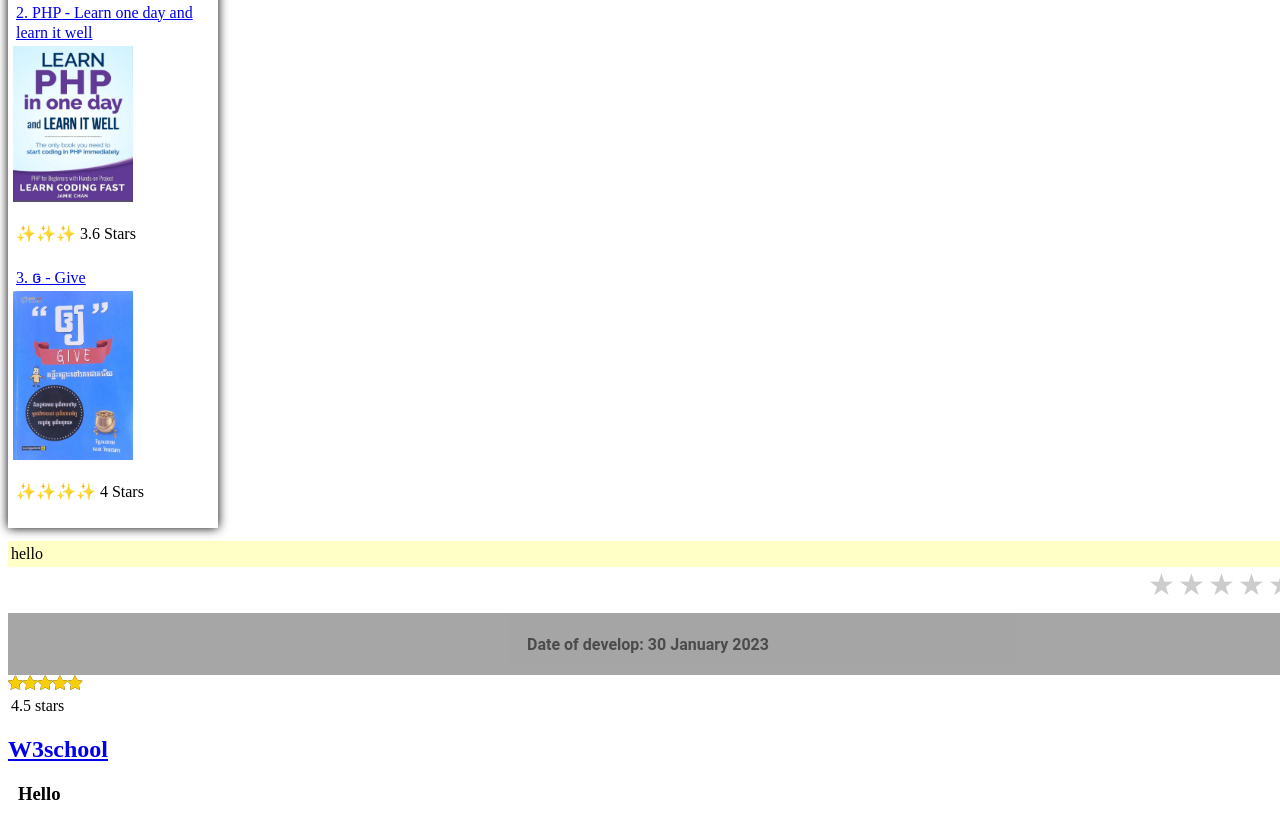
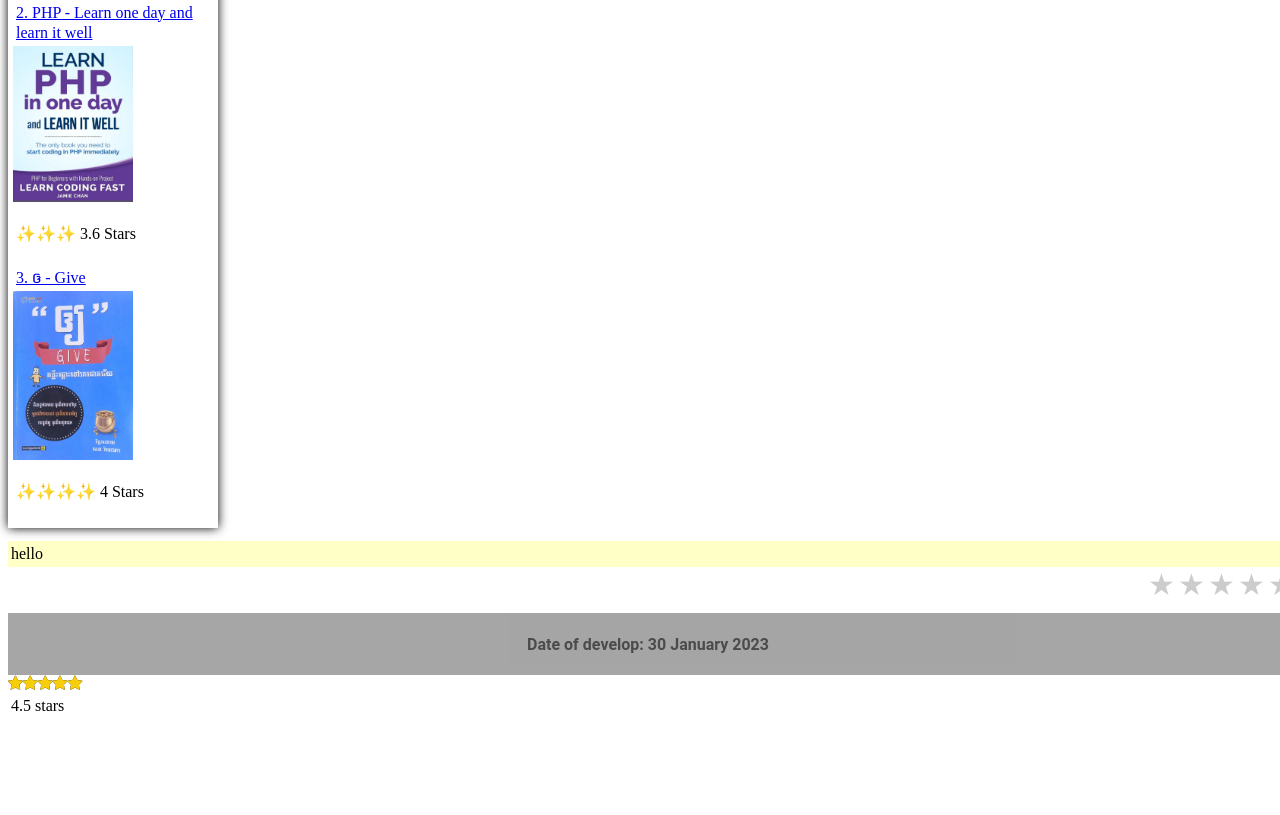
Before and after one commit to Hak-Lyhong/Daily, a plain HTML site: page index.html in a window 1280 px wide. Shown: the part 351-1166 px from the top of the page. After the commit the page ends 1075 px from the top, so only its background shows below. Drawn offline with Linux system fonts and the light colour scheme.

Commit message:
Update index.html

```diff
--- a/index.html
+++ b/index.html
@@ -71,7 +71,6 @@ for(const rating in ratings) {
 }
 
   </script>
-  <h2><a href="www.w3school.com">W3school</a></h2>
-  <h3>Hello</h3>
+
 </body>
 </html>
```
